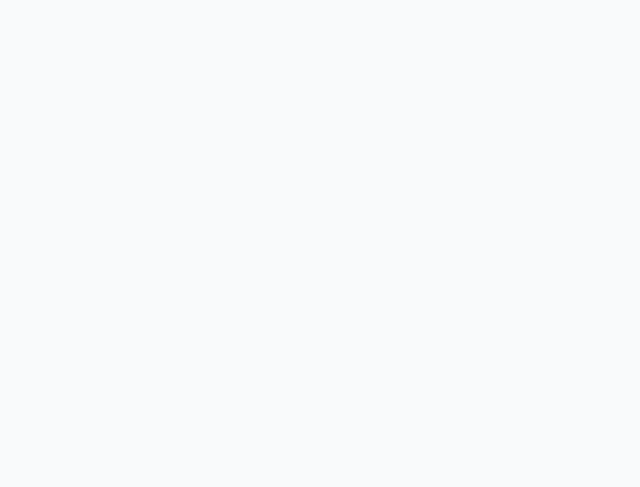
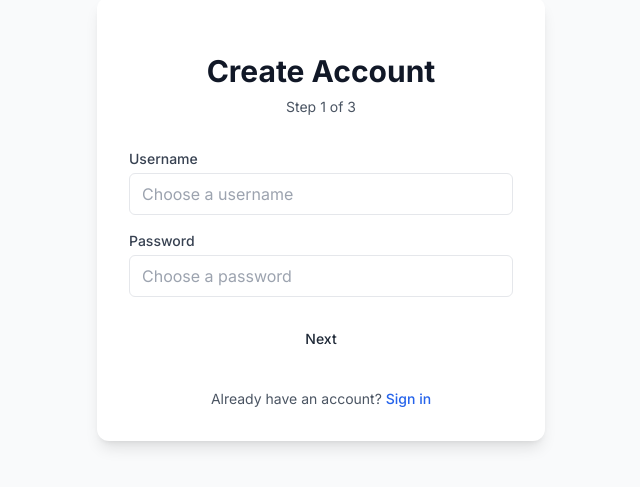
Before and after one commit to SiddheshJadhav31/govaim, a React (Vite) app: page /auth/register in a window 1280 px wide. Before the commit this address had no page. Shown: the part 181-668 px from the top of the page, without its empty margins (319-959 px from the left). Built offline with nearby package versions, Linux system fonts and the light colour scheme.

Commit message:
Add login functionality
Implement login functionality as described in the prompt.
[skip gpt_engineer]

```diff
--- a/src/App.jsx
+++ b/src/App.jsx
@@ -1,9 +1,11 @@
-import { BrowserRouter as Router, Routes, Route } from 'react-router-dom';
+import { BrowserRouter as Router, Routes, Route, Navigate } from 'react-router-dom';
 import Sidebar from './components/Sidebar';
 import Dashboard from './pages/Dashboard';
 import LegislativeTracker from './pages/LegislativeTracker';
 import StakeholderNetwork from './pages/StakeholderNetwork';
 import Landing from './pages/Landing';
+import Login from './pages/Auth/Login';
+import Register from './pages/Auth/Register';
 
 function App() {
   return (
@@ -11,6 +13,8 @@ function App() {
       <div className="min-h-screen">
         <Routes>
           <Route path="/" element={<Landing />} />
+          <Route path="/auth/login" element={<Login />} />
+          <Route path="/auth/register" element={<Register />} />
           <Route path="/app/*" element={<AppLayout />} />
         </Routes>
       </div>
@@ -19,6 +23,7 @@ function App() {
 }
 
 function AppLayout() {
+  // This is where we'll add authentication check later
   return (
     <div className="flex min-h-screen">
       <Sidebar />
--- /dev/null
+++ b/src/pages/Auth/Login.jsx
@@ -0,0 +1,85 @@
+import React from 'react';
+import { useNavigate } from 'react-router-dom';
+import { Button } from "@/components/ui/button";
+import { Input } from "@/components/ui/input";
+import { Alert, AlertDescription } from "@/components/ui/alert";
+
+const Login = () => {
+  const navigate = useNavigate();
+  const [error, setError] = React.useState('');
+
+  const handleSubmit = (e) => {
+    e.preventDefault();
+    // This is where we'll add authentication logic later
+    navigate('/auth/register');
+  };
+
+  return (
+    <div className="min-h-screen flex items-center justify-center bg-gray-50">
+      <div className="max-w-md w-full space-y-8 p-8 bg-white rounded-xl shadow-lg">
+        <div className="text-center">
+          <h2 className="mt-6 text-3xl font-bold text-gray-900">GovAim</h2>
+          <p className="mt-2 text-sm text-gray-600">Sign in to your account</p>
+        </div>
+
+        <form className="mt-8 space-y-6" onSubmit={handleSubmit}>
+          {error && (
+            <Alert variant="destructive">
+              <AlertDescription>{error}</AlertDescription>
+            </Alert>
+          )}
+
+          <div className="space-y-4">
+            <div>
+              <label htmlFor="username" className="block text-sm font-medium text-gray-700">
+                Username
+              </label>
+              <Input
+                id="username"
+                name="username"
+                type="text"
+                required
+                className="mt-1"
+                placeholder="Enter your username"
+              />
+            </div>
+
+            <div>
+              <label htmlFor="password" className="block text-sm font-medium text-gray-700">
+                Password
+              </label>
+              <Input
+                id="password"
+                name="password"
+                type="password"
+                required
+                className="mt-1"
+                placeholder="Enter your password"
+              />
+            </div>
+          </div>
+
+          <div>
+            <Button type="submit" className="w-full">
+              Sign in
+            </Button>
+          </div>
+        </form>
+
+        <div className="mt-6 text-center">
+          <p className="text-sm text-gray-600">
+            Don't have an account?{' '}
+            <button
+              onClick={() => navigate('/auth/register')}
+              className="font-medium text-blue-600 hover:text-blue-500"
+            >
+              Sign up
+            </button>
+          </p>
+        </div>
+      </div>
+    </div>
+  );
+};
+
+export default Login;
--- /dev/null
+++ b/src/pages/Auth/Register.jsx
@@ -0,0 +1,155 @@
+import React, { useState } from 'react';
+import { useNavigate } from 'react-router-dom';
+import { Button } from "@/components/ui/button";
+import { Input } from "@/components/ui/input";
+import { Alert, AlertDescription } from "@/components/ui/alert";
+
+const Register = () => {
+  const navigate = useNavigate();
+  const [currentStep, setCurrentStep] = useState(1);
+  const [error, setError] = useState('');
+
+  const handleSubmit = (e) => {
+    e.preventDefault();
+    if (currentStep < 3) {
+      setCurrentStep(currentStep + 1);
+    } else {
+      // This is where we'll add registration logic later
+      navigate('/app');
+    }
+  };
+
+  const renderStep = () => {
+    switch (currentStep) {
+      case 1:
+        return (
+          <div className="space-y-4">
+            <div>
+              <label htmlFor="username" className="block text-sm font-medium text-gray-700">
+                Username
+              </label>
+              <Input
+                id="username"
+                name="username"
+                type="text"
+                required
+                className="mt-1"
+                placeholder="Choose a username"
+              />
+            </div>
+            <div>
+              <label htmlFor="password" className="block text-sm font-medium text-gray-700">
+                Password
+              </label>
+              <Input
+                id="password"
+                name="password"
+                type="password"
+                required
+                className="mt-1"
+                placeholder="Choose a password"
+              />
+            </div>
+          </div>
+        );
+      case 2:
+        return (
+          <div className="space-y-4">
+            <div>
+              <label htmlFor="country" className="block text-sm font-medium text-gray-700">
+                Country
+              </label>
+              <select
+                id="country"
+                name="country"
+                required
+                className="mt-1 block w-full rounded-md border-gray-300 shadow-sm focus:border-blue-500 focus:ring-blue-500"
+              >
+                <option value="">Select your country</option>
+                <option value="US">United States</option>
+                <option value="UK">United Kingdom</option>
+                <option value="CA">Canada</option>
+                {/* Add more countries as needed */}
+              </select>
+            </div>
+          </div>
+        );
+      case 3:
+        return (
+          <div className="space-y-4">
+            <div>
+              <label htmlFor="idType" className="block text-sm font-medium text-gray-700">
+                ID Type
+              </label>
+              <select
+                id="idType"
+                name="idType"
+                required
+                className="mt-1 block w-full rounded-md border-gray-300 shadow-sm focus:border-blue-500 focus:ring-blue-500"
+              >
+                <option value="">Select ID type</option>
+                <option value="passport">Passport</option>
+                <option value="driving_license">Driving License</option>
+              </select>
+            </div>
+            <div>
+              <label htmlFor="idDocument" className="block text-sm font-medium text-gray-700">
+                Upload ID Document
+              </label>
+              <Input
+                id="idDocument"
+                name="idDocument"
+                type="file"
+                required
+                accept="image/*,.pdf"
+                className="mt-1"
+              />
+            </div>
+          </div>
+        );
+      default:
+        return null;
+    }
+  };
+
+  return (
+    <div className="min-h-screen flex items-center justify-center bg-gray-50">
+      <div className="max-w-md w-full space-y-8 p-8 bg-white rounded-xl shadow-lg">
+        <div className="text-center">
+          <h2 className="mt-6 text-3xl font-bold text-gray-900">Create Account</h2>
+          <p className="mt-2 text-sm text-gray-600">Step {currentStep} of 3</p>
+        </div>
+
+        <form className="mt-8 space-y-6" onSubmit={handleSubmit}>
+          {error && (
+            <Alert variant="destructive">
+              <AlertDescription>{error}</AlertDescription>
+            </Alert>
+          )}
+
+          {renderStep()}
+
+          <div>
+            <Button type="submit" className="w-full">
+              {currentStep === 3 ? 'Complete Registration' : 'Next'}
+            </Button>
+          </div>
+        </form>
+
+        <div className="mt-6 text-center">
+          <p className="text-sm text-gray-600">
+            Already have an account?{' '}
+            <button
+              onClick={() => navigate('/auth/login')}
+              className="font-medium text-blue-600 hover:text-blue-500"
+            >
+              Sign in
+            </button>
+          </p>
+        </div>
+      </div>
+    </div>
+  );
+};
+
+export default Register;
```
